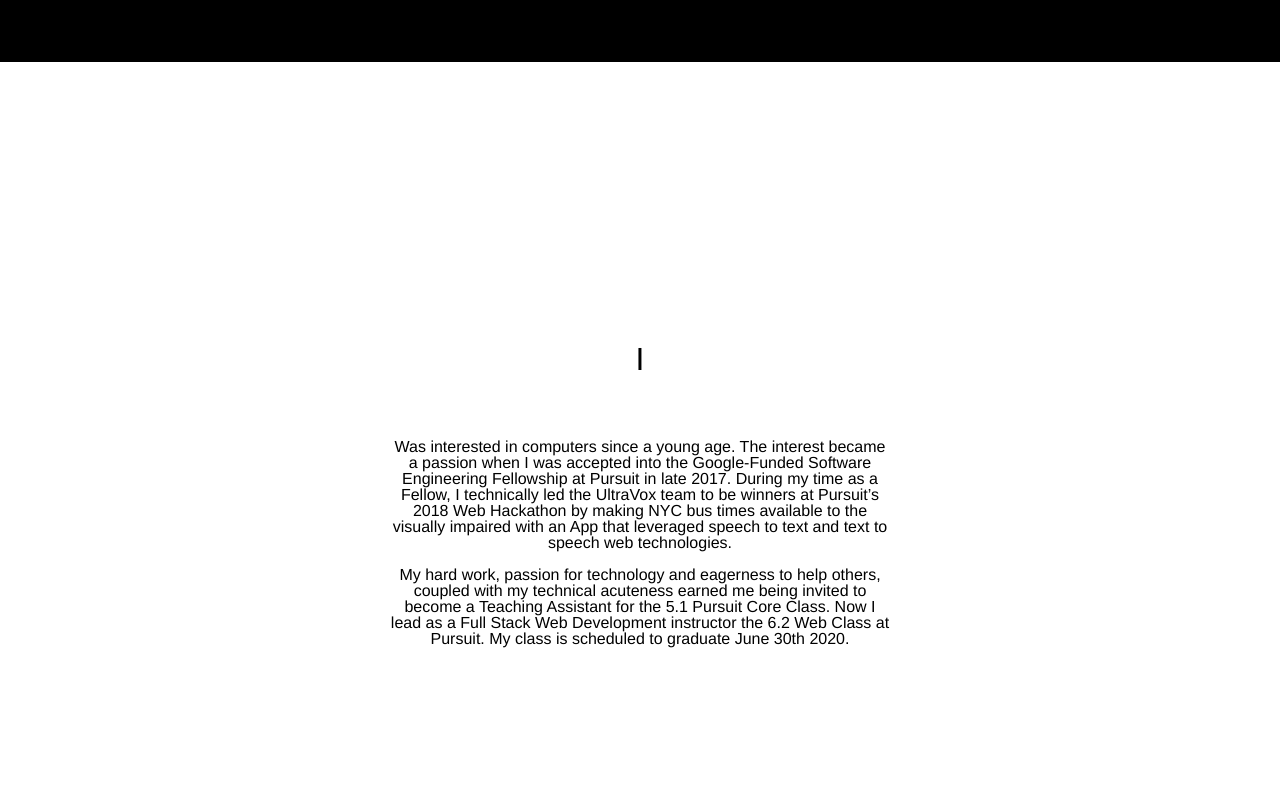
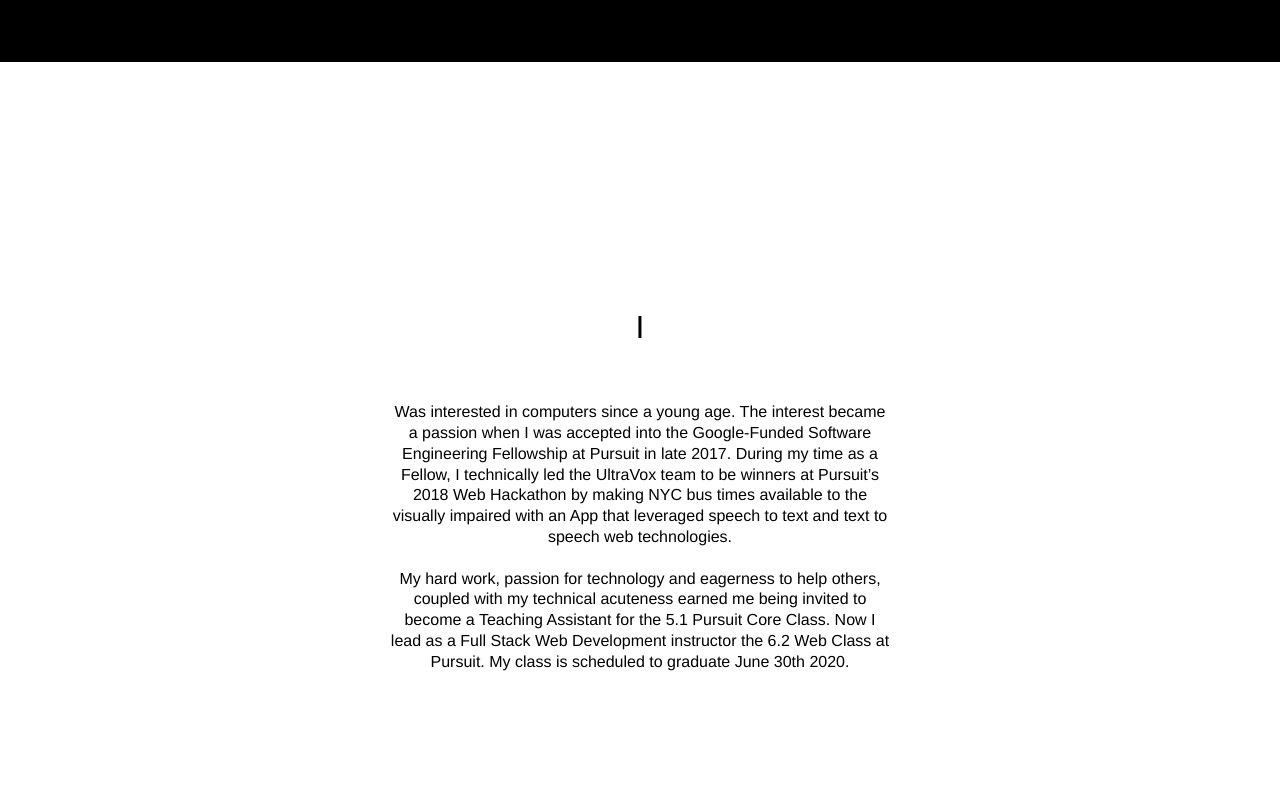
Before and after one commit to alejo4373/Alejandrofran.co, a React (Create React App) app: page / in a window 1280 px wide. Shown: the part 740-1540 px from the top of the page. Built offline with nearby package versions, Linux system fonts and the light colour scheme.

Commit message:
move bio styling to bio.css and fix bio line height

```diff
--- a/src/App.css
+++ b/src/App.css
@@ -28,14 +28,3 @@ body, html {
   color: white;
   border: 1px solid black;
 }
-
-.bio {
-  display: flex;
-  justify-content: center;
-  align-items: center;
-}
-
-.bio .content {
-  max-width: 500px;
-  padding: 10%;
-}
--- a/src/Components/Bio.jsx
+++ b/src/Components/Bio.jsx
@@ -1,5 +1,5 @@
 import React from 'react'
-
+import "../Styles/Bio.css";
 function Bio() {
   return (
     <div className="bio section white">
--- /dev/null
+++ b/src/Styles/Bio.css
@@ -0,0 +1,11 @@
+.bio {
+  display: flex;
+  justify-content: center;
+  align-items: center;
+}
+
+.bio .content {
+  max-width: 500px;
+  padding: 10%;
+  line-height: 1.3em;
+}
```
